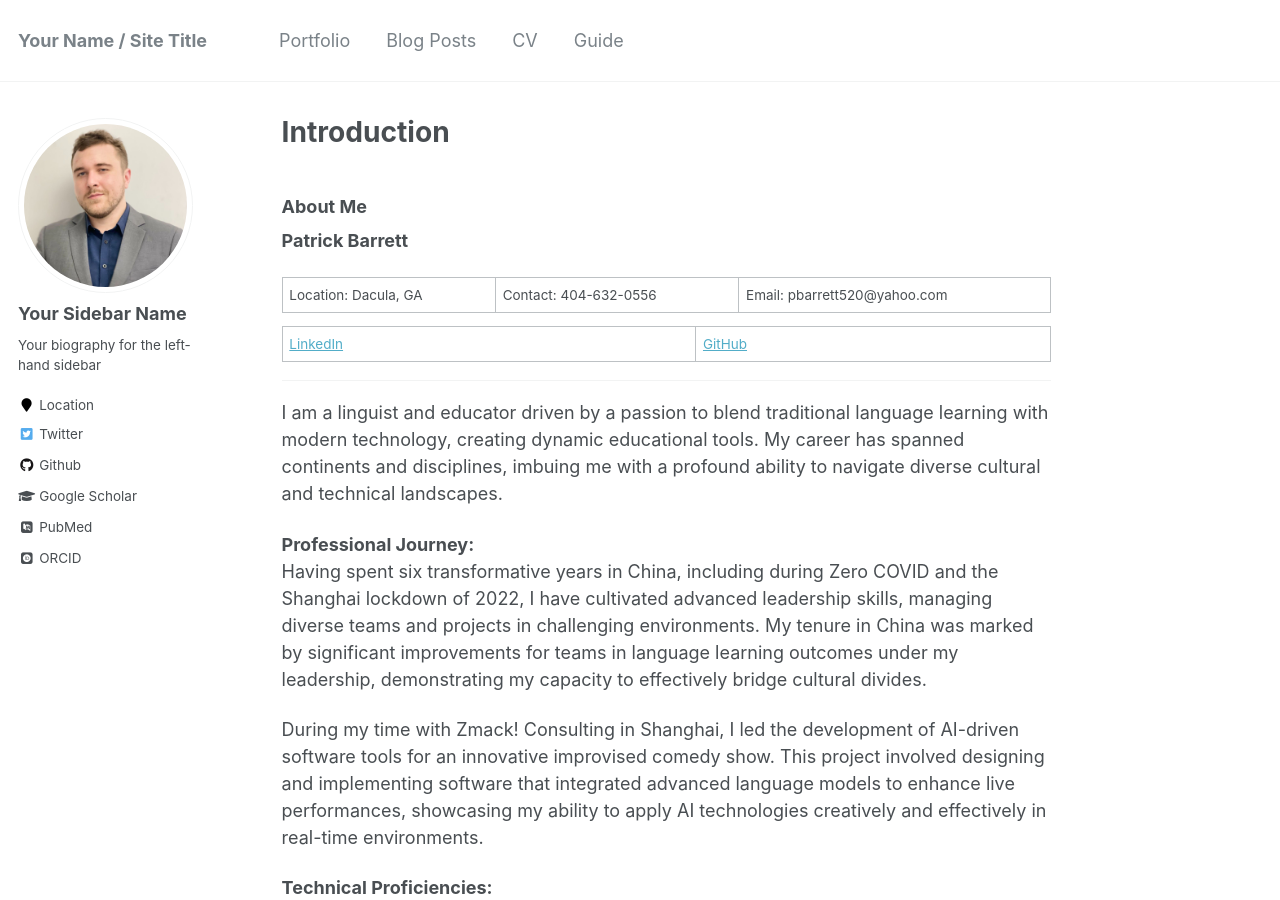
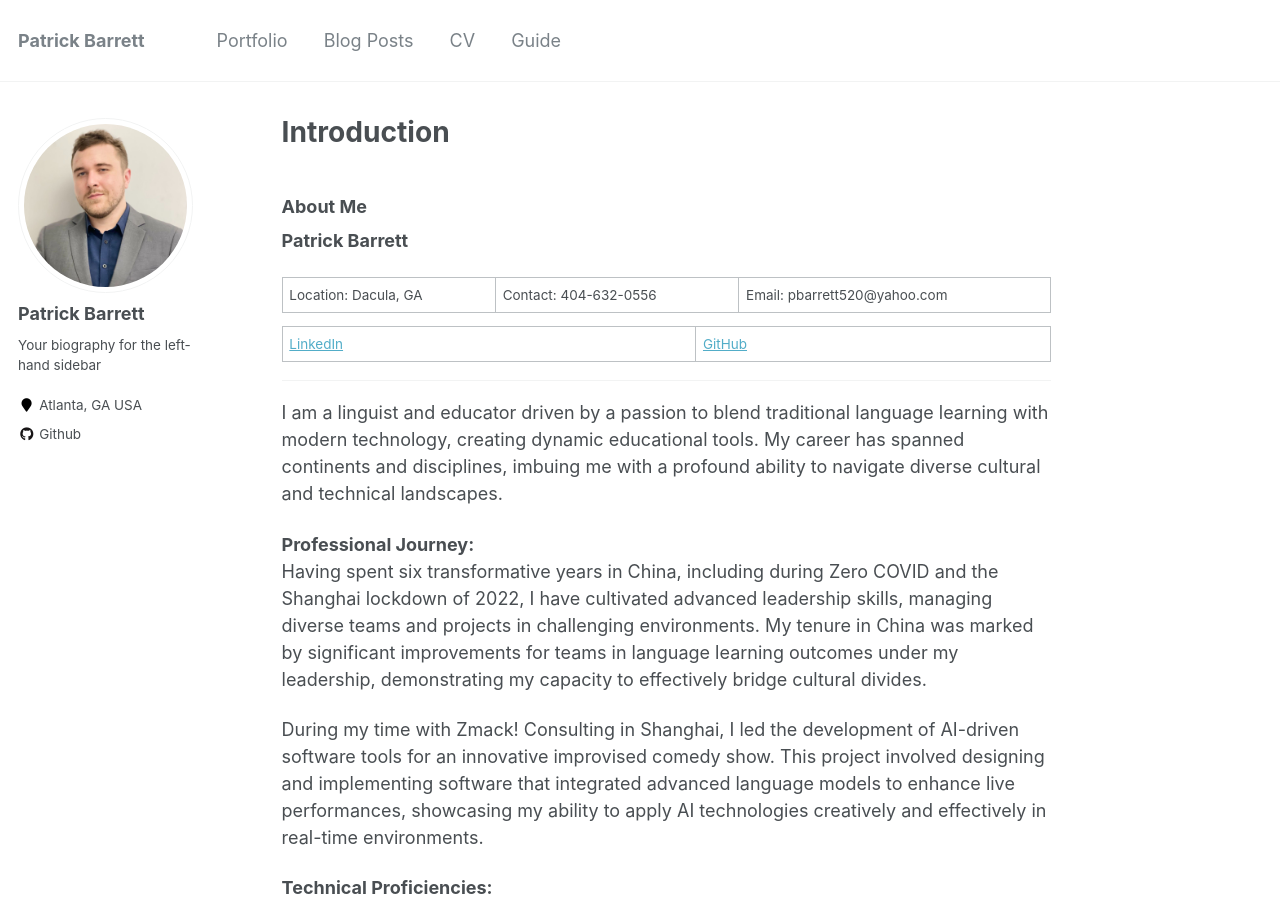
Before and after one commit to pbarrett520/pbarrett520.github.io, a Jekyll site: the page built from _pages/about.md, in a window 1280 px wide and 900 px high. Built offline with Jekyll 4.4.1, drawn with Linux system fonts in a browser that asks for light colours; some web fonts are replaced.

Commit message:
fiddled with formatting

```diff
--- a/_config.yml
+++ b/_config.yml
@@ -7,7 +7,7 @@
 
 # Site Settings
 locale                   : "en-US"
-title                    : "Your Name / Site Title"
+title                    : "Patrick Barrett"
 title_separator          : "-"
 name                     : &name "Patrick Barrett"
 description              : &description "Patrick Barrett's Professional Portfolio"
@@ -80,13 +80,13 @@ analytics:
 
 # Site Author
 author:
-  name             : "Your Sidebar Name"
+  name             : "Patrick Barrett"
   avatar           : "profile.png"
   bio              : "Your biography for the left-hand sidebar"
-  location         : "Location"
+  location         : "Atlanta, GA USA"
   employer         :
-  pubmed           : "https://www.ncbi.nlm.nih.gov/pubmed/?term=john+snow"
-  googlescholar    : "http://yourfullgooglescholarurl.com"
+  pubmed           :
+  googlescholar    :
   email            :
   researchgate     :  # example: "https://www.researchgate.net/profile/yourprofile"
   uri              :
@@ -103,13 +103,13 @@ author:
   impactstory      : #"https://profiles.impactstory.org/u/xxxx-xxxx-xxxx-xxxx"
   lastfm           :
   linkedin         :
-  orcid            : "http://orcid.org/yourorcidurl"
+  orcid            :
   pinterest        :
   soundcloud       :
   stackoverflow    : # http://stackoverflow.com/users/123456/username
   steam            :
   tumblr           :
-  twitter          : "replacethistwitterhandle"
+  twitter          :
   vine             :
   weibo            :
   xing             :
```
Also changed, not shown: _data/authors.yml (+4 -15 lines).
